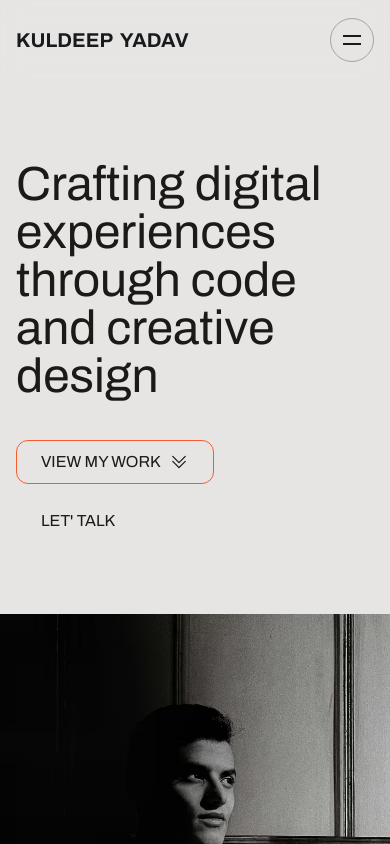
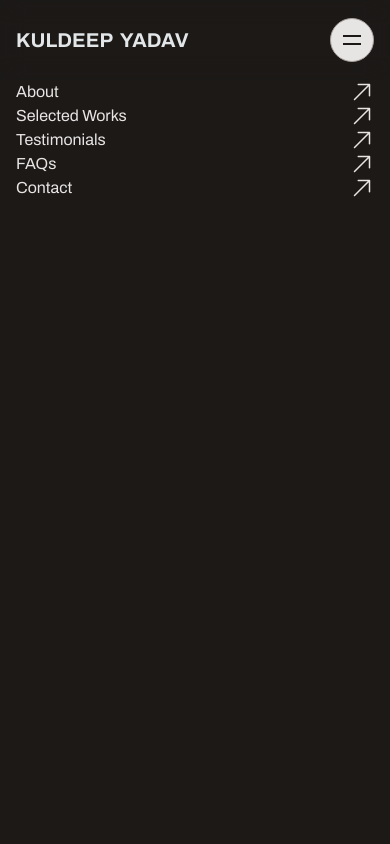
Before and after one commit to KuldeepKdy/WTF-Portfolio, a Next.js app: page / in a window 390 px wide. Shown: the top 844 px of the page. Built offline with nearby package versions, Linux system fonts and the light colour scheme.

Commit message:
mobile nav on the way

```diff
--- a/app/globals.css
+++ b/app/globals.css
@@ -5,6 +5,11 @@
 .section {
   @apply py-24 md:py-32 lg:py-40;
 }
+
+body.no-scroll {
+  overflow: hidden;
+}
+
 
 /* styles/globals.css */
 :root {
--- a/components/sections/Navbar.tsx
+++ b/components/sections/Navbar.tsx
@@ -4,6 +4,33 @@ import React, { useEffect, useState } from "react";
 import Button from "../Button";
 import { motion, useAnimate } from "framer-motion";
 
+interface NavItem {
+  label: string;
+  href: string;
+}
+
+const navItems: NavItem[] = [
+  {
+    label: "About",
+    href: "#intro",
+  },
+  {
+    label: "Selected Works",
+    href: "#projects",
+  },
+  {
+    label: "Testimonials",
+    href: "#testimonials",
+  },
+  {
+    label: "FAQs",
+    href: "#faqs",
+  },
+  {
+    label: "Contact",
+    href: "#contact",
+  },
+];
 function Navbar() {
   const [isOpen, setIsOpen] = useState(false);
   const [topLineScope, topLineAnimate] = useAnimate();
@@ -29,6 +56,12 @@ function Navbar() {
         [bottomLineScope.current, { rotate: 0 }],
       ]);
     }
+    // Add or remove the "no-scroll" class based on navbar state
+    if (isOpen) {
+      document.body.classList.add("no-scroll");
+    } else {
+      document.body.classList.remove("no-scroll");
+    }
   }, [
     isOpen,
     topLineAnimate,
@@ -39,6 +72,31 @@ function Navbar() {
 
   return (
     <header>
+      <div className="fixed inset-0 w-full h-full bg-stone-900">
+        <nav className="mt-20 flex flex-col">
+          {navItems.map(({ label, href }: NavItem) => (
+            <a href={href} key={label} className="text-stone-200 ">
+              <div className="container !max-w-full flex items-center justify-between">
+                <span>{label}</span>
+                <svg
+                  xmlns="http://www.w3.org/2000/svg"
+                  fill="none"
+                  viewBox="0 0 24 24"
+                  strokeWidth="1.5"
+                  stroke="currentColor"
+                  className="size-6"
+                >
+                  <path
+                    strokeLinecap="round"
+                    strokeLinejoin="round"
+                    d="m4.5 19.5 15-15m0 0H8.25m11.25 0v11.25"
+                  />
+                </svg>
+              </div>
+            </a>
+          ))}
+        </nav>
+      </div>
       <div className="fixed top-0 left-0 w-full mix-blend-difference backdrop-blur-md">
         <div className="container !max-w-full ">
           <div className="flex justify-between h-20 items-center ">
@@ -76,7 +134,6 @@ function Navbar() {
                     ref={topLineScope}
                     style={{
                       transformOrigin: "12px 8px",
-                      // transform: "translateY(4px) rotate(45deg)",
                     }}
                   />
                   <motion.rect
@@ -88,7 +145,6 @@ function Navbar() {
                     ref={bottomLineScope}
                     style={{
                       transformOrigin: "12px 16px",
-                      // transform: "translateY(-4px) rotate(-45deg)",
                     }}
                   />
                 </svg>
```
